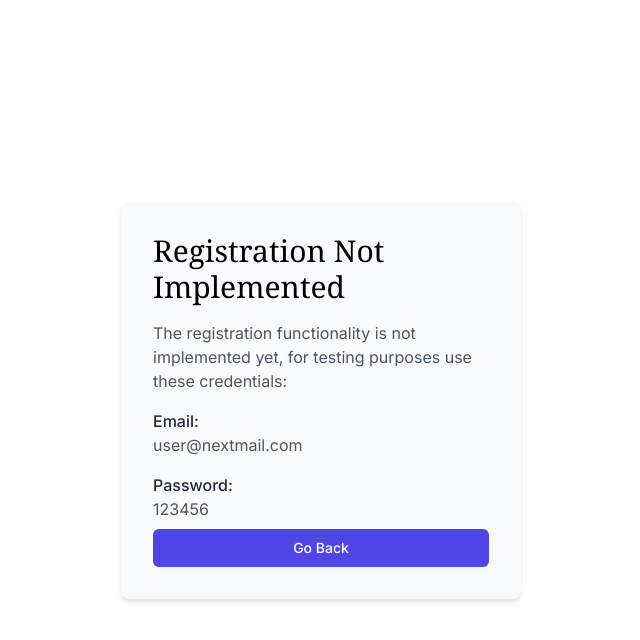
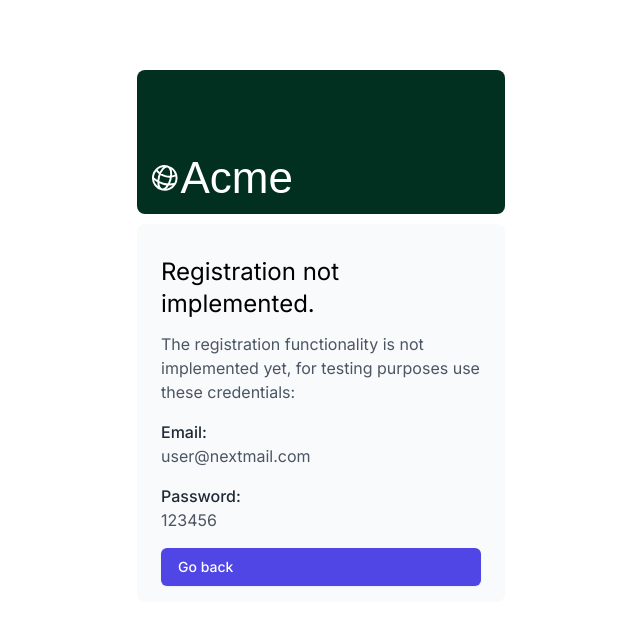
Before and after one commit to Szabodana/DanaDashboard, a Next.js app: page /register in a window 1280 px wide. Shown: the top 640 px of the page, without its empty margins (319-959 px from the left). Built offline with nearby package versions, Linux system fonts and the light colour scheme; a web font is replaced by a local one.

Commit message:
Updated register page.tsx and added register-form.tsx

```diff
--- a/app/register/page.tsx
+++ b/app/register/page.tsx
@@ -1,5 +1,7 @@
+import Logo from '@/app/ui/acme-logo';
 import {Metadata} from "next";
 import Link from "next/link";
+import RegisterForm from '@/app/ui/register-form';
 
 export const metadata: Metadata = {
     title: 'Customers',
@@ -7,27 +9,14 @@ export const metadata: Metadata = {
 
 export default function Page() {
     return (
-        <main className="flex items-center justify-center h-screen">
-            <div className="w-full max-w-[400px] p-8 bg-gray-50 rounded-lg shadow-md">
-                <form className="space-y-4">
-                    <h1 className="text-3xl font-serif mb-4">Registration Not Implemented</h1>
-                    <p className="text-gray-600 mb-4">
-                        The registration functionality is not implemented yet, for testing purposes use these credentials:
-                    </p>
-                    <div className="mb-4">
-                        <p className="text-gray-800 font-medium">Email:</p>
-                        <p className="text-gray-600">user@nextmail.com</p>
+        <main className="flex items-center justify-center md:h-screen">
+            <div className="relative mx-auto flex w-full max-w-[400px] flex-col space-y-2.5 p-4 md:-mt-32">
+                <div className="flex h-20 w-full items-end rounded-lg bg-green-400 p-3 md:h-36">
+                    <div className="w-32 text-white md:w-36">
+                        <Logo />
                     </div>
-                    <div className="mb-4">
-                        <p className="text-gray-800 font-medium">Password:</p>
-                        <p className="text-gray-600">123456</p>
-                    </div>
-                    <Link href="/">
-                        <p className="w-full mt-2 py-2 px-4 border border-transparent rounded-md shadow-sm text-sm font-medium text-white bg-indigo-600 hover:bg-indigo-700 focus:outline-none focus:ring-2 focus:ring-offset-2 focus:ring-indigo-500 text-center">
-                            Go Back
-                        </p>
-                    </Link>
-                </form>
+                </div>
+                <RegisterForm/>
             </div>
         </main>
     );
--- /dev/null
+++ b/app/ui/register-form.tsx
@@ -0,0 +1,30 @@
+import Link from "next/link";
+import {Button} from './button';
+
+export default function RegisterForm() {
+    return (
+        <form className="space-y-3">
+            <div className="flex-1 rounded-lg bg-gray-50 px-6 pb-4 pt-8">
+                <h1 className="mb-3 text-2xl">Registration not implemented.</h1>
+                <p className="text-gray-600 mb-4">
+                    The registration functionality is not implemented yet, for testing purposes use these credentials:
+                </p>
+                <div className="mb-4">
+                    <p className="text-gray-800 font-medium">Email:</p>
+                    <p className="text-gray-600">user@nextmail.com</p>
+                </div>
+                <div className="mb-4">
+                    <p className="text-gray-800 font-medium">Password:</p>
+                    <p className="text-gray-600">123456</p>
+                </div>
+                    <div className="mt-4">
+                        <Link href="/login">
+                            <p className="w-full py-2 px-4 border border-transparent rounded-md shadow-sm text-sm font-medium text-white bg-indigo-600 hover:bg-indigo-700 focus:outline-none focus:ring-2 focus:ring-offset-2 focus:ring-indigo-500">
+                                Go back
+                            </p>
+                        </Link>
+                    </div>
+            </div>
+        </form>
+    );
+}
```
